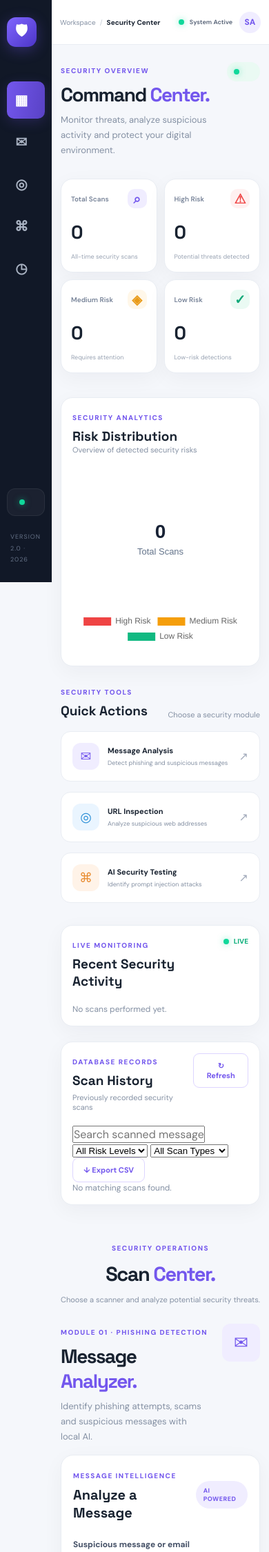
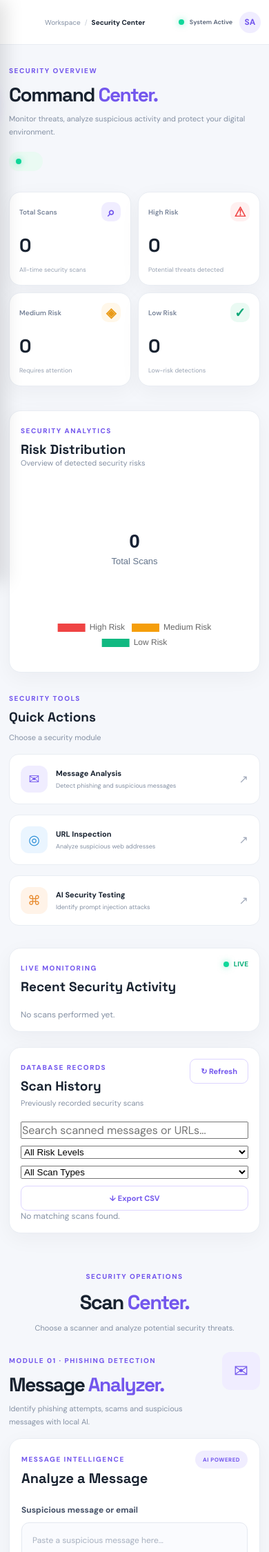
Before and after one commit to prakritinagar01-hub/SecureAI, a Flask app: page / in a window 390 px wide. Shown: the top 2250 px of the page at 69% size. Run offline with Flask 3, Linux system fonts and the light colour scheme; data that the repository does not hold is empty.

Commit message:
Add responsive mobile navigation

```diff
--- a/static/script.js
+++ b/static/script.js
@@ -571,3 +571,35 @@ function updateRiskChart(data) {
 }
 // Load dashboard statistics when the page opens
 loadDashboardStats();
+
+// =====================================
+// MOBILE SIDEBAR TOGGLE
+// =====================================
+
+const mobileMenuBtn = document.getElementById("mobileMenuBtn");
+const sidebar = document.querySelector(".sidebar");
+
+if (mobileMenuBtn && sidebar) {
+
+    mobileMenuBtn.addEventListener("click", function () {
+
+        sidebar.classList.toggle("active");
+
+        mobileMenuBtn.textContent =
+            sidebar.classList.contains("active") ? "✕" : "☰";
+
+    });
+
+    // Close sidebar after clicking a navigation link
+    document.querySelectorAll(".sidebar-nav .nav-link").forEach(link => {
+
+        link.addEventListener("click", function () {
+
+            sidebar.classList.remove("active");
+            mobileMenuBtn.textContent = "☰";
+
+        });
+
+    });
+
+}
--- a/static/style.css
+++ b/static/style.css
@@ -1159,3 +1159,219 @@ a {
         height: 260px;
     }
 }
+
+/* =========================================
+   SECUREAI — RESPONSIVE UI POLISH
+========================================= */
+
+/* Better tablet layout */
+@media (max-width: 800px) {
+
+    .welcome-header {
+        flex-wrap: wrap;
+    }
+
+    .system-badge {
+        align-self: flex-start;
+    }
+
+    .quick-actions {
+        grid-template-columns: 1fr;
+    }
+
+    .scan-center-grid {
+        grid-template-columns: 1fr;
+    }
+
+    .chart-container {
+        max-width: 360px;
+    }
+}
+
+/* Better mobile experience */
+@media (max-width: 560px) {
+
+    .sidebar {
+        width: 60px;
+        min-width: 60px;
+        padding: 20px 7px;
+    }
+
+    .main-workspace {
+        width: calc(100% - 60px);
+        margin-left: 60px;
+    }
+
+    .brand-icon {
+        width: 38px;
+        height: 38px;
+        font-size: 19px;
+    }
+
+    .nav-link {
+        padding: 13px 4px;
+    }
+
+    .nav-link span {
+        font-size: 18px;
+    }
+
+    .stats-grid {
+        grid-template-columns: repeat(2, minmax(0, 1fr));
+    }
+
+    .stat-card {
+        min-width: 0;
+    }
+
+    .welcome-header {
+        flex-direction: column;
+    }
+
+    .welcome-header p,
+    .module-heading p {
+        font-size: 11px;
+    }
+
+    .section-heading {
+        align-items: flex-start;
+        gap: 10px;
+        flex-direction: column;
+    }
+
+    .scanner-title {
+        align-items: flex-start;
+    }
+
+    .tool-tag {
+        font-size: 8px;
+    }
+
+    .history-controls {
+        display: flex;
+        flex-direction: column;
+        gap: 10px;
+    }
+
+    .history-controls input,
+    .history-controls select,
+    .history-controls button {
+        width: 100%;
+        min-width: 0;
+    }
+
+    .chart-container {
+        height: 250px;
+        max-width: 100%;
+    }
+
+    .result {
+        padding: 14px;
+        font-size: 11px;
+    }
+}
+
+/* Smooth interactions */
+.stat-card,
+.quick-action,
+.scanner,
+.activity-panel,
+.history-panel {
+    transition: all 0.25s ease;
+}
+
+button:focus-visible,
+a:focus-visible,
+input:focus-visible,
+textarea:focus-visible,
+select:focus-visible {
+    outline: 2px solid var(--primary);
+    outline-offset: 3px;
+}
+
+/* =====================================
+   MOBILE HAMBURGER NAVIGATION
+===================================== */
+
+.mobile-menu-btn {
+    display: none;
+    position: fixed;
+    top: 13px;
+    left: 13px;
+    z-index: 200;
+    width: 40px;
+    height: 40px;
+    border: none;
+    border-radius: 10px;
+    background: var(--primary);
+    color: white;
+    font-size: 22px;
+    box-shadow: 0 4px 12px #7357ed40;
+}
+
+@media (max-width: 800px) {
+
+    .mobile-menu-btn {
+        display: grid;
+        place-items: center;
+    }
+
+    .sidebar {
+        width: 255px;
+        min-width: 255px;
+        transform: translateX(-100%);
+        transition: transform 0.3s ease;
+        box-shadow: 8px 0 25px #00000020;
+    }
+
+    .sidebar.active {
+        transform: translateX(0);
+    }
+
+    .brand {
+        justify-content: flex-start;
+    }
+
+    .brand > div:last-child,
+    .brand h2,
+    .brand small,
+    .sidebar-label,
+    .sidebar-status > div,
+    .sidebar-footer {
+        display: block;
+        font-size: initial;
+    }
+
+    .brand h2 {
+        font-size: 23px;
+    }
+
+    .brand small {
+        font-size: 8px;
+    }
+
+    .sidebar-label {
+        font-size: 10px;
+    }
+
+    .nav-link,
+    .nav-link.active,
+    .nav-link:not(.active) {
+        justify-content: flex-start;
+        font-size: 13px;
+        padding: 13px 14px;
+    }
+
+    .sidebar-status {
+        justify-content: flex-start;
+    }
+
+    .main-workspace {
+        width: 100%;
+        margin-left: 0;
+    }
+
+    .topbar {
+        padding-left: 65px;
+    }
+}
--- a/templates/index.html
+++ b/templates/index.html
@@ -23,6 +23,9 @@
 
     <!-- SIDEBAR -->
     <aside class="sidebar">
+        <button class="mobile-menu-btn" id="mobileMenuBtn">
+    ☰
+</button>
 
         <a href="#dashboard" class="brand">
             <div class="brand-icon">🛡</div>
```
